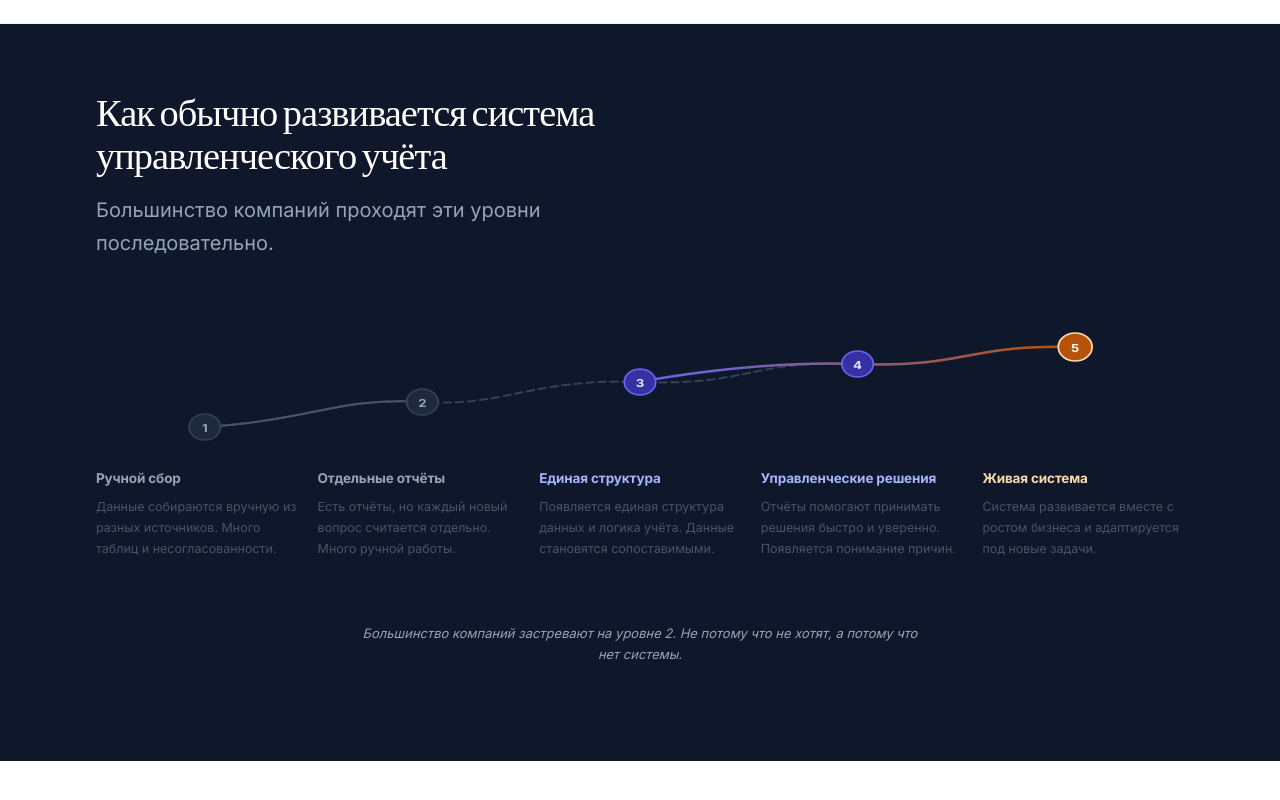
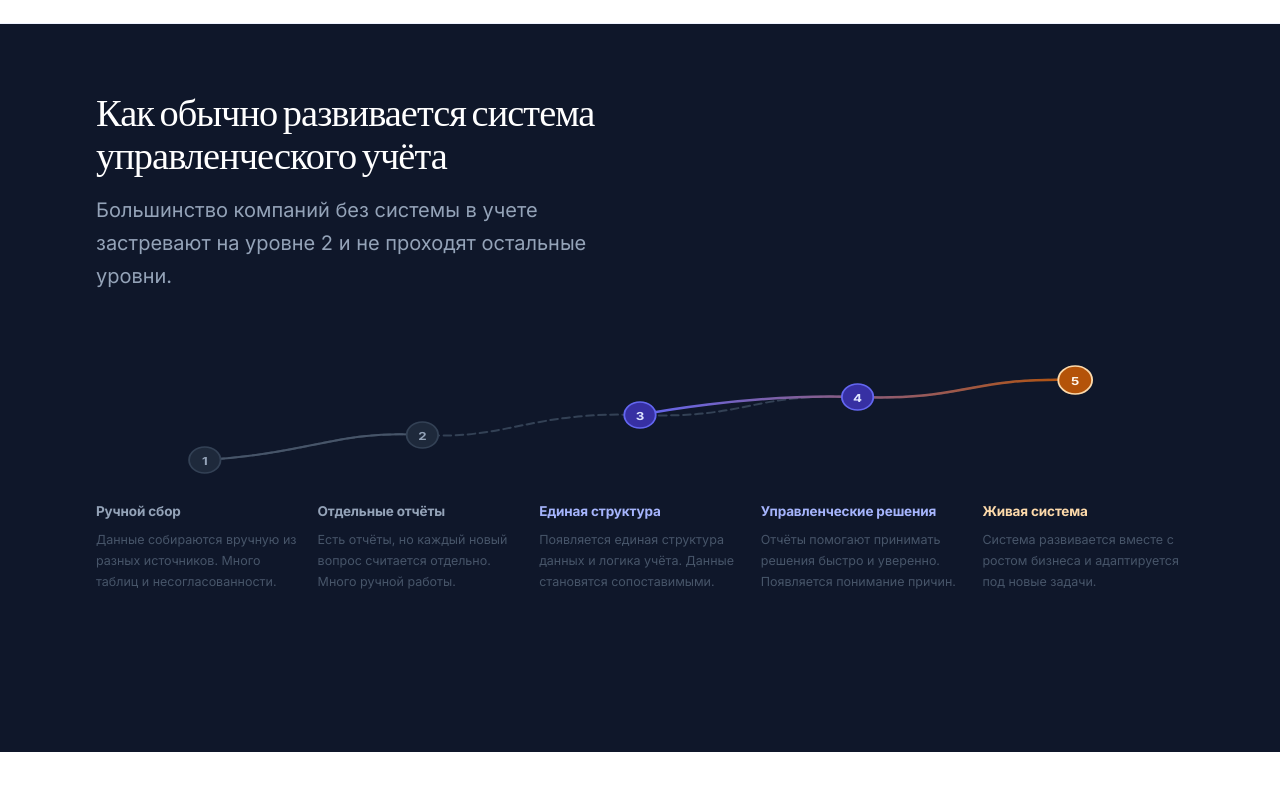
Before and after one commit to workdisk501-art/Uslugi, a React (Vite) app: page / in a window 1280 px wide. Shown: the part 648-1448 px from the top of the page. Built offline with nearby package versions, Linux system fonts and the light colour scheme.

Commit message:
Updated HomePage.tsx

```diff
--- a/src/pages/HomePage.tsx
+++ b/src/pages/HomePage.tsx
@@ -78,7 +78,7 @@ function MaturityMap() {
             Как обычно развивается система управленческого учёта
           </h2>
           <p style={{ fontSize: 20, frontWeight: 500, lineHeight: 1.65, color: '#94A3B8', maxWidth: 520, marginBottom: 72 }}>
-            Большинство компаний проходят эти уровни последовательно.
+            Большинство компаний без системы в учете застревают на уровне 2 и не проходят остальные уровни.
           </p>
         </FadeUp>
 
@@ -229,7 +229,7 @@ function MaturityMap() {
     marginRight: 'auto',
     lineHeight: 1.6,
   }}>
-    Большинство компаний застревают на уровне 2. Не потому что не хотят, а потому что нет системы.
+
   </p>
 </FadeUp>
 
```
